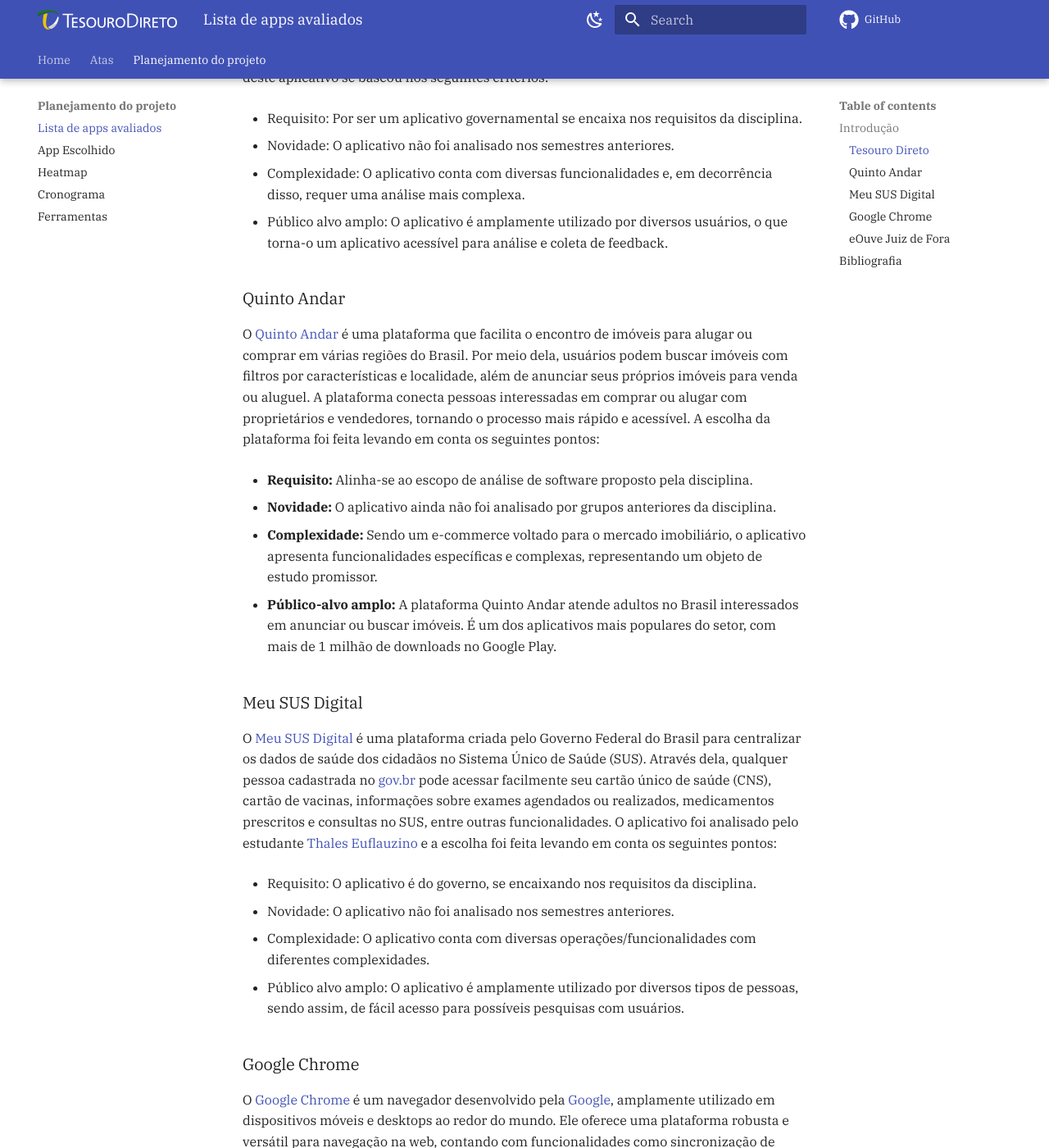
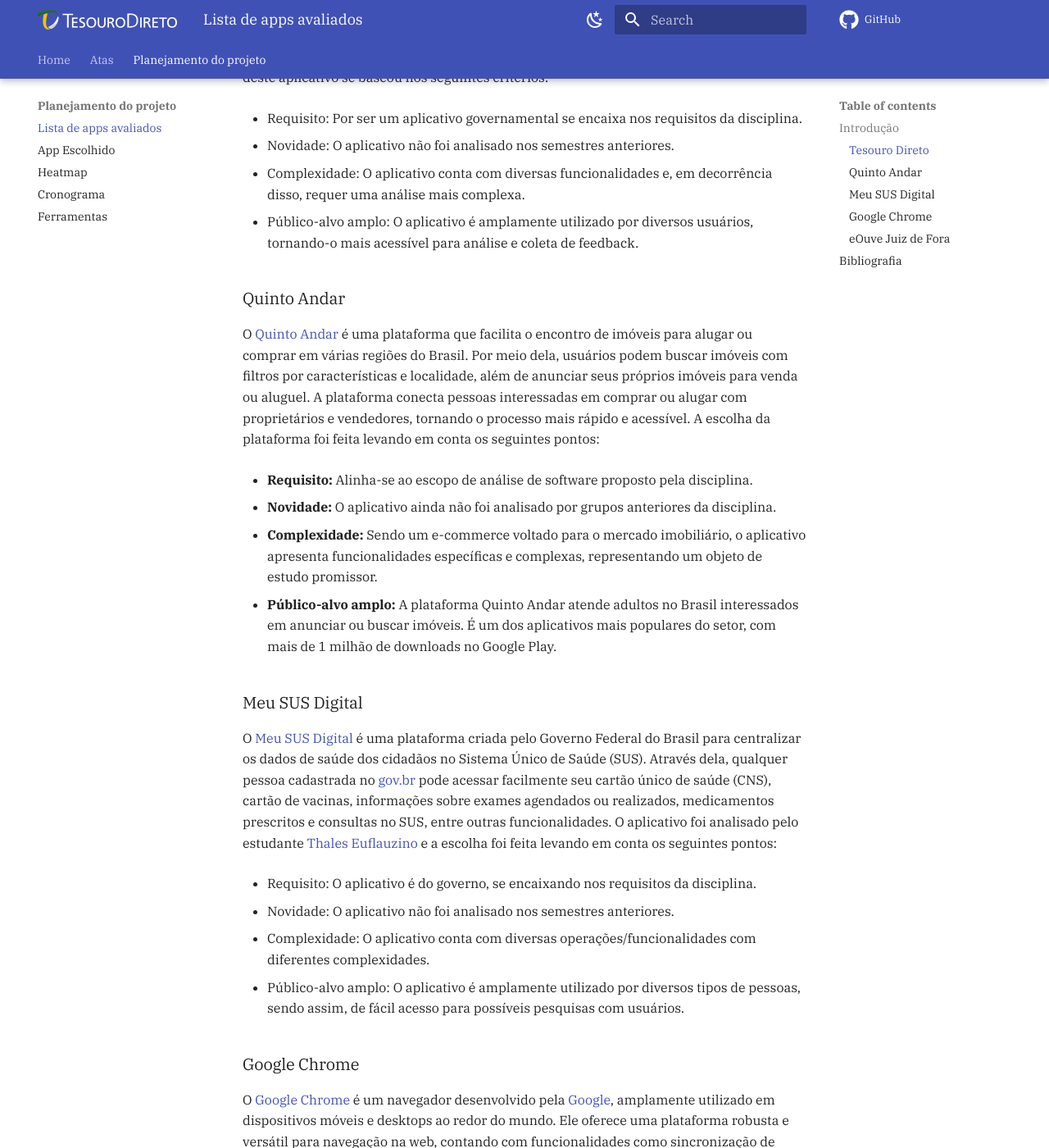
Before and after one commit to Requisitos-de-Software/2024.2-Grupo05, an MkDocs documentation site: the page built from docs/Planejamento-do-projeto/lista-apps-avaliados.md, in a window 1280 px wide and 1400 px high, scrolled down 919 px. Shown: the whole window at 82% size. Built offline with MkDocs 1.6.1 and Material for MkDocs 9.7.7, drawn with Linux system fonts in a browser that asks for light colours; comment, search, counter and statistics services are not loaded.

Commit message:
docs: arrumando pequenos erros de portugues e/ou melhorias

```diff
--- a/docs/Planejamento-do-projeto/lista-apps-avaliados.md
+++ b/docs/Planejamento-do-projeto/lista-apps-avaliados.md
@@ -50,7 +50,7 @@
 
 - Complexidade: O aplicativo conta com diversas funcionalidades e, em decorrência disso, requer uma análise mais complexa.
 
-- Público alvo amplo: O aplicativo é amplamente utilizado por diversos usuários, o que torna-o um aplicativo acessível para análise e coleta de feedback.
+- Público-alvo amplo: O aplicativo é amplamente utilizado por diversos usuários, tornando-o mais acessível para análise e coleta de feedback.
 
 ### Quinto Andar
 O [Quinto Andar](https://www.quintoandar.com.br/) é uma plataforma que facilita o encontro de imóveis para alugar ou comprar em várias regiões do Brasil. Por meio dela, usuários podem buscar imóveis com filtros por características e localidade, além de anunciar seus próprios imóveis para venda ou aluguel. A plataforma conecta pessoas interessadas em comprar ou alugar com proprietários e vendedores, tornando o processo mais rápido e acessível. A escolha da plataforma foi feita levando em conta os seguintes pontos:
@@ -73,7 +73,7 @@
 
 - Complexidade: O aplicativo conta com diversas operações/funcionalidades com diferentes complexidades.
 
-- Público alvo amplo: O aplicativo é amplamente utilizado por diversos tipos de pessoas, sendo assim, de fácil acesso para possíveis pesquisas com usuários.
+- Público-alvo amplo: O aplicativo é amplamente utilizado por diversos tipos de pessoas, sendo assim, de fácil acesso para possíveis pesquisas com usuários.
 
 
 ### Google Chrome
@@ -88,7 +88,7 @@
 
 - Público-alvo amplo: É utilizado por uma vasta gama de usuários, de diferentes faixas etárias e perfis, tornando-se uma escolha acessível para a coleta de feedback e análise de usabilidade.
 
-### [eOuve Juiz de Fora](https://eouve.com.br/#/)
+### eOuve Juiz de Fora
 
 O [eOuve](https://eouve.com.br/#/) é um aplicativo desenvolvido pela Prefeitura de Juiz de Fora para promover a comunicação direta entre a administração municipal e os cidadãos. Por meio desta plataforma, os moradores podem registrar suas solicitações, como denúncias de problemas públicos, sugestões e elogios, proporcionando uma forma prática e eficaz de participação cidadã. O aplicativo permite o envio de fotos, descrição detalhada dos problemas, além de possibilitar o acompanhamento do status das solicitações, o que reforça a transparência e a eficiência na gestão pública. A escolha do **eOuve** para análise se baseou nos seguintes critérios:
 
```
